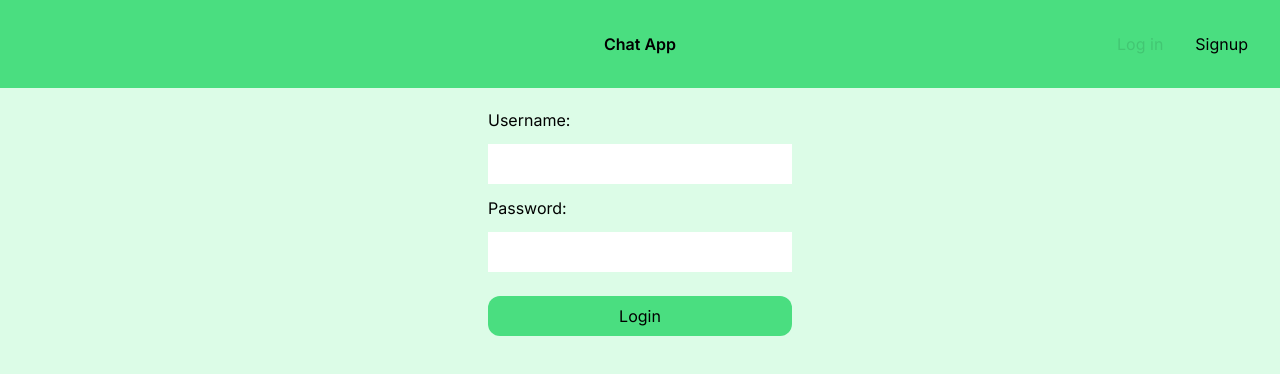
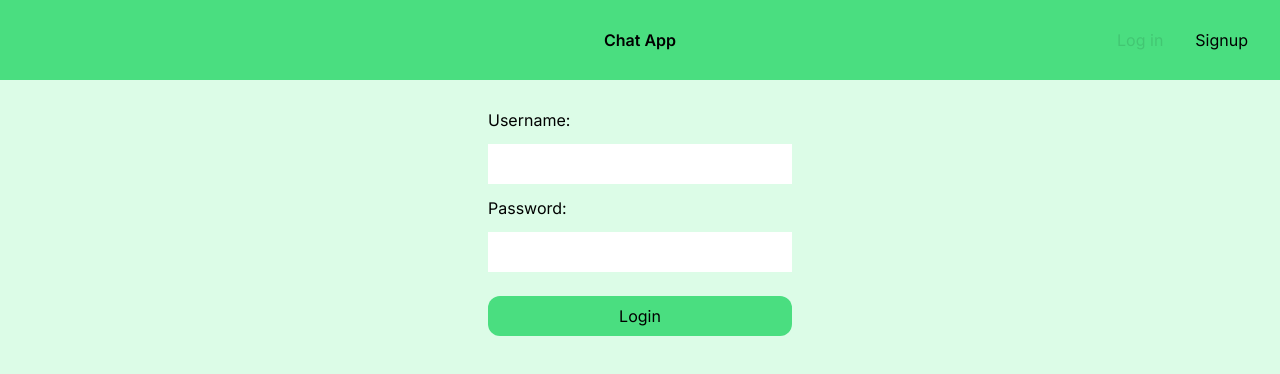
Before and after one commit to ismaeltovar/chat-app-pocketbase, a Next.js app: page /login in a window 1280 px wide. Shown: the top 374 px of the page. Built offline with nearby package versions, Linux system fonts and the light colour scheme; no server answers; what pocketbase would draw is missing.

Commit message:
Modified chatbox & header styling

```diff
--- a/src/app/ChatBox.tsx
+++ b/src/app/ChatBox.tsx
@@ -22,8 +22,8 @@ export default function ChatBox({user, chatroom, fetchData} : {user: any, chatro
 
     return (
       <div className="flex justify-center fixed mb-5 min-w-full bottom-0 right-0 left-0">
-          <textarea name="text-in" className="px-4 m-2 w-7/12 text-black resize-none border rounded-full"
-          value={text} onChange={onInputChanged} placeholder="Enter something to chat" autoFocus={false}/>
+        <textarea name="text-in" className="px-4 m-4 w-7/12 text-black resize-none border rounded-xl"
+        value={text} onChange={onInputChanged} placeholder="Enter something to chat" autoFocus={false}/>
         <button id="send-btn" className="disabled:opacity-20 rounded-3xl bg-green-400 px-5 py-3 h-fit self-center"
          onClick={onSend} disabled={text === '' ? true : false}>Send</button>
       </div>
--- a/src/app/Header.tsx
+++ b/src/app/Header.tsx
@@ -35,14 +35,14 @@ function Header({currentUser = 'guest', enableLogin = true, enableSignup = true}
     }
 
     return (
-      <div className="fixed w-screen flex justify-center items-center py-8 bg-green-400">
+      <div className="fixed w-screen flex justify-center items-center py-4 bg-green-400">
         {/* <button className="left-panel-btn"></button> */}
         <button className="ml-auto absolute" onClick={onHomeClick}>
           <h1 className="font-semibold">Chat App</h1>
         </button>
         <div className="ml-auto ">
           {currentUser === 'guest' ?
-            <div className="mr-4">
+            <div className="mr-4 py-3">
               <button className="flex-initial px-4 disabled:opacity-10" onClick={onLoginClick} disabled={!enableLogin}>Log in</button>
               <button className="flex-initial px-4 disabled:opacity-10" onClick={onSignupClick} disabled={!enableSignup}>Signup</button>
             </div>
```
